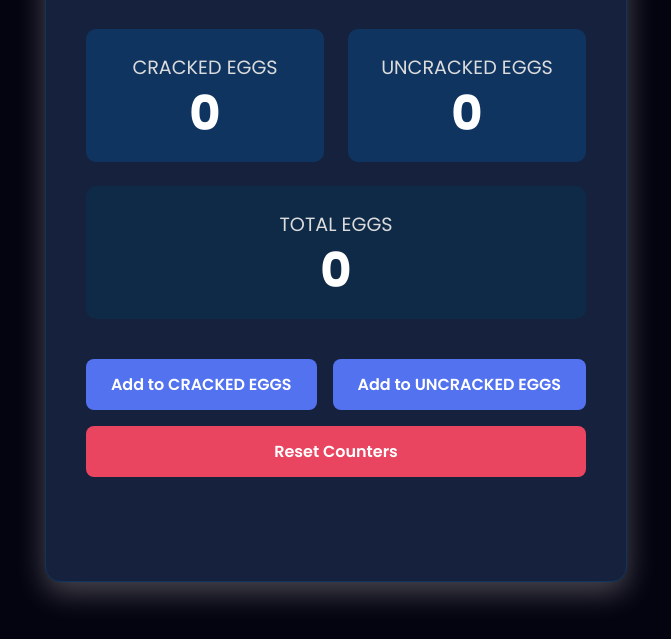
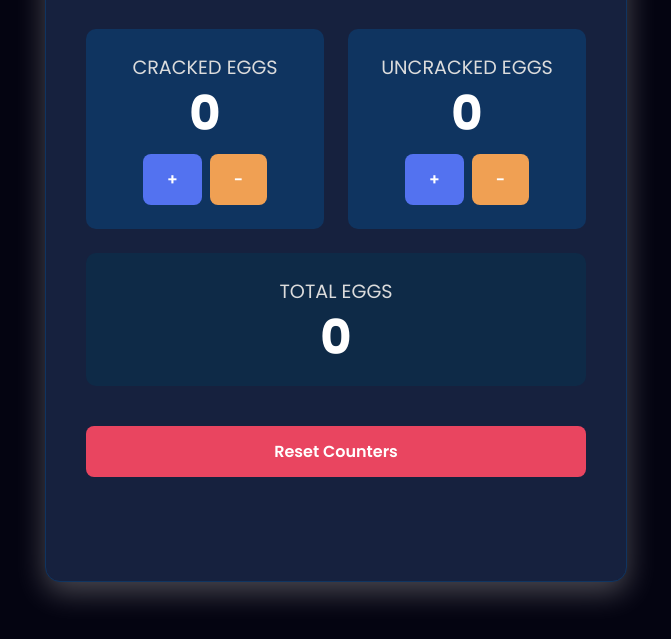
Before and after one commit to magneticstray/Avibot-dashboard, a plain HTML site: page index.html in a window 1280 px wide. Shown: the part 161-800 px from the top of the page, without its empty margins (304-975 px from the left). Drawn offline with Linux system fonts and the light colour scheme; no server answers.

Commit message:
Update index.html

```diff
--- a/index.html
+++ b/index.html
@@ -3,11 +3,9 @@
 <head>
   <meta charset="UTF-8">
   <meta name="viewport" content="width=device-width, initial-scale=1.0">
-  <title>Live Counter</title>
+  <title>Live Egg Counter</title>
   <style>
-    /* Global Styles & Font */
     @import url('https://fonts.googleapis.com/css2?family=Poppins:wght@400;600;700&display=swap');
-
     :root {
       --bg-color: #040411;
       --card-color: #16213e;
@@ -16,7 +14,6 @@
       --text-color: #dcdcdc;
       --font-family: 'Poppins', sans-serif;
     }
-
     body {
       margin: 0;
       font-family: var(--font-family);
@@ -29,8 +26,6 @@
       padding: 1rem;
       box-sizing: border-box;
     }
-
-    /* Main Dashboard Container */
     .dashboard-container {
       background-color: var(--card-color);
       padding: 2.5rem;
@@ -41,7 +36,6 @@
       max-width: 500px;
       border: 1px solid var(--primary-color);
     }
-
     h1 {
       font-size: 2.5rem;
       color: rgb(250, 246, 246);
@@ -49,49 +43,42 @@
       margin-bottom: 2rem;
       font-weight: 700;
     }
-
-    /* Grid for Counters */
     .counters-grid {
       display: grid;
       grid-template-columns: 1fr 1fr;
       gap: 1.5rem;
       margin-bottom: 2.5rem;
     }
-
     .counter-card {
       background-color: var(--primary-color);
       padding: 1.5rem;
       border-radius: 10px;
+      display: flex;
+      flex-direction: column;
+      align-items: center;
     }
-
     .counter-card h2 {
       margin: 0 0 0.5rem 0;
       font-size: 1.2rem;
       font-weight: 400;
       color: var(--text-color);
     }
-
     .counter-card span {
       font-size: 3rem;
       font-weight: 700;
       color: white;
       line-height: 1;
     }
-
-    /* Special style for the Total card */
     .total-card {
-      grid-column: 1 / -1; /* Make it span the full width */
+      grid-column: 1 / -1;
       background-color: #0e2a47;
     }
-
-    /* Button Styles */
     .button-group {
       display: flex;
-      flex-wrap: wrap;
+      flex-direction: column;
       gap: 1rem;
-      justify-content: center;
+      margin-top: 1rem;
     }
-
     .btn {
       font-family: var(--font-family);
       border: none;
@@ -101,32 +88,40 @@
       font-weight: 600;
       cursor: pointer;
       transition: all 0.2s ease-in-out;
-      background-color: #5372F0; /* A brighter blue for primary actions */
       color: white;
-      flex-grow: 1;
     }
-
     .btn:hover {
       transform: translateY(-2px);
-      box-shadow: 0 4px 15px rgba(83, 114, 240, 0.4);
     }
-
+    .add-btn {
+        background-color: #5372F0;
+    }
+    .add-btn:hover {
+        box-shadow: 0 4px 15px rgba(83, 114, 240, 0.4);
+    }
+    .reduce-btn {
+        background-color: #f0a053; /* Orange for reduce */
+    }
+    .reduce-btn:hover {
+        box-shadow: 0 4px 15px rgba(240, 160, 83, 0.4);
+    }
     .reset-btn {
       background-color: var(--accent-color);
       width: 100%;
     }
-
     .reset-btn:hover {
       box-shadow: 0 4px 15px rgba(233, 69, 96, 0.4);
     }
-
-    /* Message Paragraph */
     #reset-message {
-        margin-top: 1.5rem;
-        font-weight: 600;
-        height: 24px; /* Reserve space to prevent layout shift */
+      margin-top: 1.5rem;
+      font-weight: 600;
+      height: 24px;
     }
-
+    .card-actions {
+        display: flex;
+        gap: 0.5rem;
+        margin-top: 1rem;
+    }
   </style>
 </head>
 <body>
@@ -137,11 +132,19 @@
     <div class="counters-grid">
       <div class="counter-card">
         <h2>CRACKED EGGS</h2>
-        <span id="zero">0</span>
+        <span id="cracked">0</span>
+        <div class="card-actions">
+            <button onclick="sendValue(0)" class="btn add-btn">+</button>
+            <button onclick="reduceValue(0)" class="btn reduce-btn">-</button>
+        </div>
       </div>
       <div class="counter-card">
         <h2>UNCRACKED EGGS</h2>
-        <span id="one">0</span>
+        <span id="uncracked">0</span>
+        <div class="card-actions">
+            <button onclick="sendValue(1)" class="btn add-btn">+</button>
+            <button onclick="reduceValue(1)" class="btn reduce-btn">-</button>
+        </div>
       </div>
       <div class="counter-card total-card">
         <h2>TOTAL EGGS</h2>
@@ -150,15 +153,12 @@
     </div>
 
     <div class="button-group">
-      <button onclick="sendValue(0)" class="btn">Add to CRACKED EGGS</button>
-      <button onclick="sendValue(1)" class="btn">Add to UNCRACKED EGGS</button>
       <button onclick="resetCounter()" class="btn reset-btn">Reset Counters</button>
     </div>
 
     <p id="reset-message"></p>
   </div>
 <script>
-    // IMPORTANT: Replace this with the URL you got from Render!
     const BACKEND_URL = "https://avibot-dashboard-api-nh7v.onrender.com";
 
     async function updateCounter() {
@@ -166,8 +166,8 @@
         const res = await fetch(`${BACKEND_URL}/get_count`);
         if (!res.ok) throw new Error(`HTTP error! status: ${res.status}`);
         const data = await res.json();
-        document.getElementById("zero").innerText = data.zero;
-        document.getElementById("one").innerText = data.one;
+        document.getElementById("cracked").innerText = data.cracked;
+        document.getElementById("uncracked").innerText = data.uncracked;
         document.getElementById("total").innerText = data.total;
       } catch (err) {
         console.error("Failed to fetch counter:", err);
@@ -182,14 +182,11 @@
           headers: { "Content-Type": "application/json" }
         });
         if (!response.ok) throw new Error(`HTTP error! status: ${response.status}`);
-
         const result = await response.json();
         updateCounter();
-
         resetMessageEl.innerText = result.message || "Counters reset successfully!";
         resetMessageEl.style.color = "#4caf50";
         setTimeout(() => resetMessageEl.innerText = "", 3000);
-
       } catch (err) {
         console.error("Failed to reset counter:", err);
         resetMessageEl.innerText = "Error resetting counters";
@@ -211,6 +208,19 @@
       }
     }
 
+    async function reduceValue(val) {
+      try {
+        await fetch(`${BACKEND_URL}/reduce`, {
+          method: "POST",
+          headers: { "Content-Type": "application/json" },
+          body: JSON.stringify({ value: val })
+        });
+        updateCounter();
+      } catch (err) {
+        console.error("Failed to reduce value:", err);
+      }
+    }
+
     document.addEventListener('DOMContentLoaded', () => {
         updateCounter();
         setInterval(updateCounter, 2000);
```
